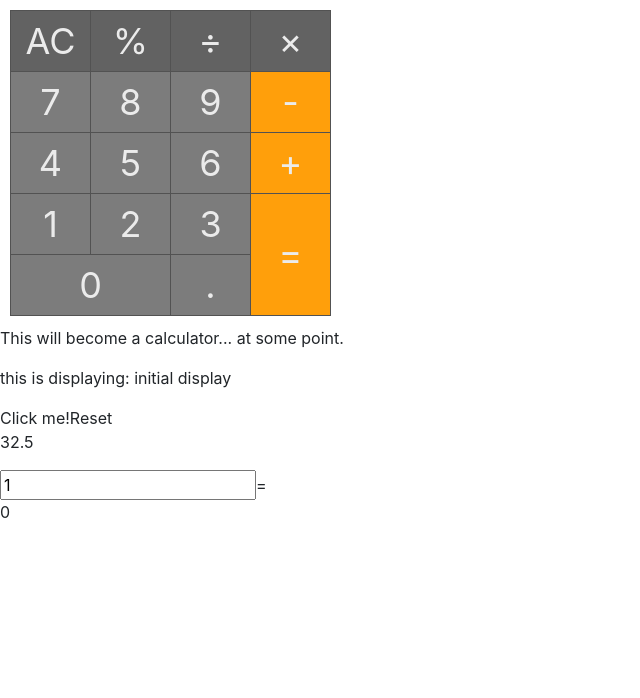
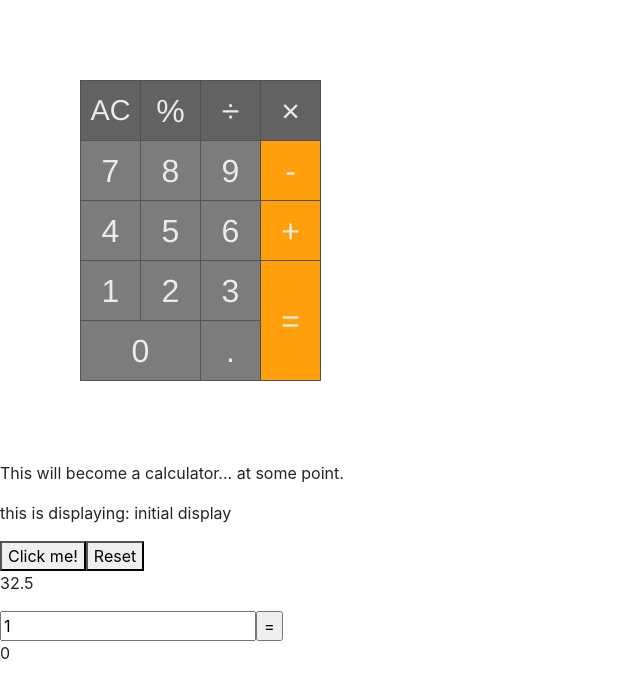
Before and after one commit to LazaroFilm/fcc-calculator, a React (Create React App) app: page / in a window 1280 px wide. Shown: the top 698 px of the page, without its empty margins (0-640 px from the left). Built offline with nearby package versions, Linux system fonts and the light colour scheme.

Commit message:
finished styling keypad. checks 1 through 5

```diff
--- a/public/index.html
+++ b/public/index.html
@@ -39,5 +39,7 @@
       To begin the development, run `npm start` or `yarn start`.
       To create a production bundle, use `npm run build` or `yarn build`.
     -->
+    <!-- free Code Camp -->
+    <script src="https://cdn.freecodecamp.org/testable-projects-fcc/v1/bundle.js"></script>
   </body>
 </html>
--- a/src/Keypad_table.css
+++ b/src/Keypad_table.css
@@ -1,44 +1,51 @@
-table,
+table {
+  table-layout: fixed;
+  margin: 80px;
+  border: 1px solid #525252;
+  font-family: Helvetica Neue, Helvetica, Arial, sans-serif;
+  font-size: 200%;
+  position: relative;
+}
+
 th,
 td {
   border: 1px solid #525252;
-  margin: ;
   padding: 0;
   height: 60px;
-  width: 80px;
+  width: 60px;
   overflow: hidden;
   white-space: nowrap;
   text-align: center;
   vertical-align: middle;
   color: #ebebeb;
-  font: Helvetica;
-  font-size: 150%;
 }
-
-table {
-  table-layout: fixed;
-  margin: 10px;
+.keypad {
+  background: none;
+  color: inherit;
+  border: none;
+  padding: 0;
+  font: inherit;
+  outline: inherit;
+  width: 100%;
+  height: 100%;
+  /* background-color: blue; */
 }
 
 .btn-orange {
   background-color: #ff9f0b;
 }
-
+.btn-orange:active {
+  background-color: #ca7d04;
+}
 .btn-dark-grey {
   background-color: #626262;
+}
+.btn-dark-grey:active {
+  background-color: #7c7c7c;
 }
 .btn-light-grey {
   background-color: #7c7c7c;
 }
-
-button,
-input[type="submit"],
-input[type="reset"] {
-  background: none;
-  color: inherit;
-  border: none;
-  padding: 0;
-  font: inherit;
-  cursor: pointer;
-  outline: inherit;
+.btn-light-grey:active {
+  background-color: #b0b0b0;
 }
--- a/src/Keypad_table.js
+++ b/src/Keypad_table.js
@@ -3,7 +3,7 @@ import React from "react";
 import "./Keypad_table.css";
 
 const createButton = (key) => {
-  return <button className="btn-custom">{key}</button>;
+  return <button className="keypad">{key}</button>;
 };
 
 function Keypad_table() {
@@ -11,36 +11,71 @@ function Keypad_table() {
     <>
       <table>
         <tr>
-          <td className="btn-dark-grey">{createButton(`AC`)}</td>
+          <td id="clear" className="btn-dark-grey" style={{ fontSize: "90%" }}>
+            {createButton(`AC`)}
+          </td>
           <td className="btn-dark-grey">{createButton(`%`)}</td>
-          <td className="btn-dark-grey">{createButton(`÷`)}</td>
-          <td className="btn-dark-grey">{createButton(`×`)}</td>
+          <td id="divide" className="btn-dark-grey">
+            {createButton(`÷`)}
+          </td>
+          <td id="multiply" className="btn-dark-grey">
+            {createButton(`×`)}
+          </td>
         </tr>
         <tr>
-          <td className="btn-light-grey">{createButton(`7`)}</td>
-          <td className="btn-light-grey">{createButton(`8`)}</td>
-          <td className="btn-light-grey">{createButton(`9`)}</td>
-          <td className="btn-orange">{createButton(`-`)}</td>
+          <td id="seven" className="btn-light-grey">
+            {createButton(`7`)}
+          </td>
+          <td id="eight" className="btn-light-grey">
+            {createButton(`8`)}
+          </td>
+          <td id="nine" className="btn-light-grey">
+            {createButton(`9`)}
+          </td>
+          <td id="subtract" className="btn-orange">
+            {createButton(`-`)}
+          </td>
         </tr>
         <tr>
-          <td className="btn-light-grey">{createButton(`4`)}</td>
-          <td className="btn-light-grey">{createButton(`5`)}</td>
-          <td className="btn-light-grey">{createButton(`6`)}</td>
-          <td className="btn-orange">{createButton(`+`)}</td>
+          <td id="four" className="btn-light-grey">
+            {createButton(`4`)}
+          </td>
+          <td id="five" className="btn-light-grey">
+            {createButton(`5`)}
+          </td>
+          <td id="six" className="btn-light-grey">
+            {createButton(`6`)}
+          </td>
+          <td id="add" className="btn-orange">
+            {createButton(`+`)}
+          </td>
         </tr>
         <tr>
-          <td className="btn-light-grey">{createButton(`1`)}</td>
-          <td className="btn-light-grey">{createButton(`2`)}</td>
-          <td className="btn-light-grey">{createButton(`3`)}</td>
-          <td rowspan="2" className="btn-orange">
+          <td id="one" className="btn-light-grey">
+            {createButton(`1`)}
+          </td>
+          <td id="two" className="btn-light-grey">
+            {createButton(`2`)}
+          </td>
+          <td id="three" className="btn-light-grey">
+            {createButton(`3`)}
+          </td>
+          <td
+            id="equals"
+            style={{ height: "120px" }}
+            rowspan="2"
+            className="btn-orange"
+          >
             {createButton(`=`)}
           </td>
         </tr>
         <tr>
-          <td colspan="2" className="btn-light-grey">
+          <td id="zero" colspan="2" className="btn-light-grey">
             {createButton(`0`)}
           </td>
-          <td className="btn-light-grey">{createButton(`.`)}</td>
+          <td id="decimal" className="btn-light-grey">
+            {createButton(`.`)}
+          </td>
         </tr>
       </table>
     </>
```
Also changed, not shown: 1 other file (tests, documents, lock files or other folders).
